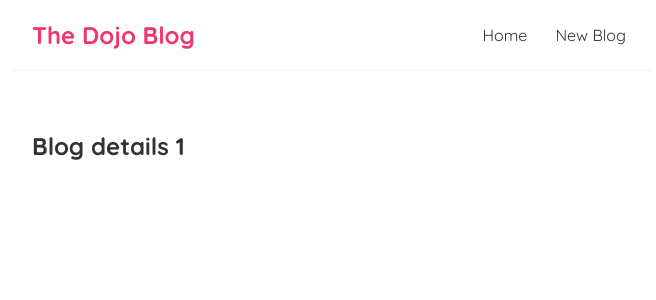
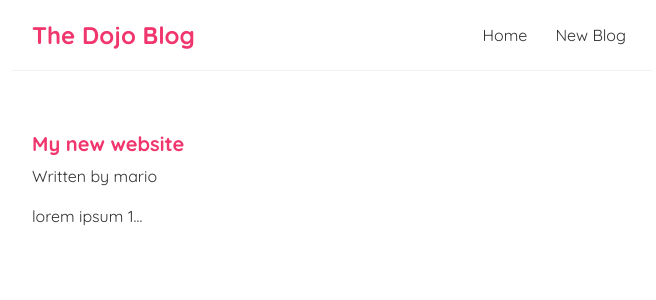
Before and after one commit to Mykhailo20/React_Projects, a React (Create React App) app in the folder dojo-blog/: page /blogs/1 in a window 1280 px wide. Shown: the top 300 px of the page, without its empty margins (308-964 px from the left). Built offline with nearby package versions, Linux system fonts and the light colour scheme; data requests are answered from the project's data file.

Commit message:
feat (dojo-blog): implement a 'Blog Details' page

```diff
--- a/dojo-blog/src/BlogDetails.js
+++ b/dojo-blog/src/BlogDetails.js
@@ -1,11 +1,21 @@
 import { useParams } from "react-router-dom/cjs/react-router-dom.min";
+import useFetch from "./useFetch";
 
 const BlogDetails = () => {
     const { id } = useParams();
+    const { data:blog, error, isPending } = useFetch(`http://localhost:8000/blogs/${id}`);
 
     return (
         <div className="blog-details">
-            <h2>Blog details { id }</h2>
+            { isPending && <div>Loading...</div> }
+            { error && <div>{ error }</div>}
+            { blog && (
+                <article>
+                    <h2>{ blog.title }</h2>
+                    <p>Written by { blog.author }</p>
+                    <div>{ blog.body }</div>
+                </article>
+            )}
         </div>
     );
 }
--- a/dojo-blog/src/index.css
+++ b/dojo-blog/src/index.css
@@ -54,3 +54,23 @@
 .blog-preview a {
   text-decoration: none;
 }
+
+/* blog details page */
+.blog-details h2 {
+  font-size: 20px;
+  color: #f1356d;
+  margin-bottom: 10px;
+}
+
+.blog-details div {
+  margin: 20px 0;
+}
+
+.blog-details button {
+  background: #f1356d;
+  color: #fff;
+  border: 0;
+  padding: 8px;
+  border-radius: 8px;
+  cursor: pointer;
+}
```
